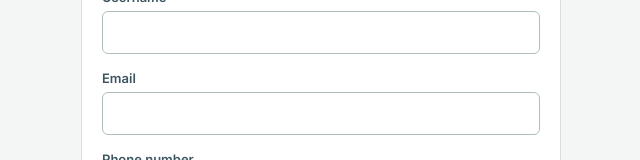
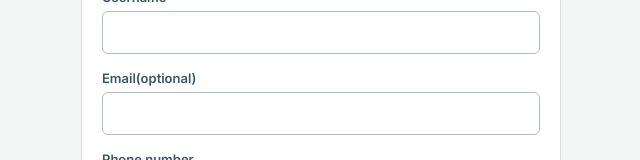
Before and after one commit to prasanthkumar0614/-civicconnect-frontend-., a React (Vite) app: page / in a window 1280 px wide. Both pictures are taken after a click on the button "New here? Create a citizen account →". Shown: the part 259-419 px from the top of the page, without its empty margins (319-959 px from the left). Built offline with nearby package versions, Linux system fonts and the light colour scheme; no server answers.

Commit message:
Update Register.jsx

```diff
--- a/src/pages/Register.jsx
+++ b/src/pages/Register.jsx
@@ -12,8 +12,8 @@ export default function Register({ onRegistered, onGoLogin }) {
 
   async function handleSubmit(e) {
     e.preventDefault();
-    if (!form.username.trim() || !form.email.trim() || form.password.length < 8) {
-      setError("Fill in a username, email, and a password of at least 8 characters.");
+    if (!form.username.trim() || form.password.length < 8) {
+      setError("Fill in a username and a password of at least 8 characters.");
       return;
     }
     setError("");
@@ -42,7 +42,7 @@ export default function Register({ onRegistered, onGoLogin }) {
           <input id="reg-username" type="text" value={form.username} onChange={(e) => update("username", e.target.value)} />
         </div>
         <div className="field">
-          <label htmlFor="reg-email">Email</label>
+          <label htmlFor="reg-email">Email(optional)</label>
           <input id="reg-email" type="text" value={form.email} onChange={(e) => update("email", e.target.value)} />
         </div>
         <div className="field">
```
